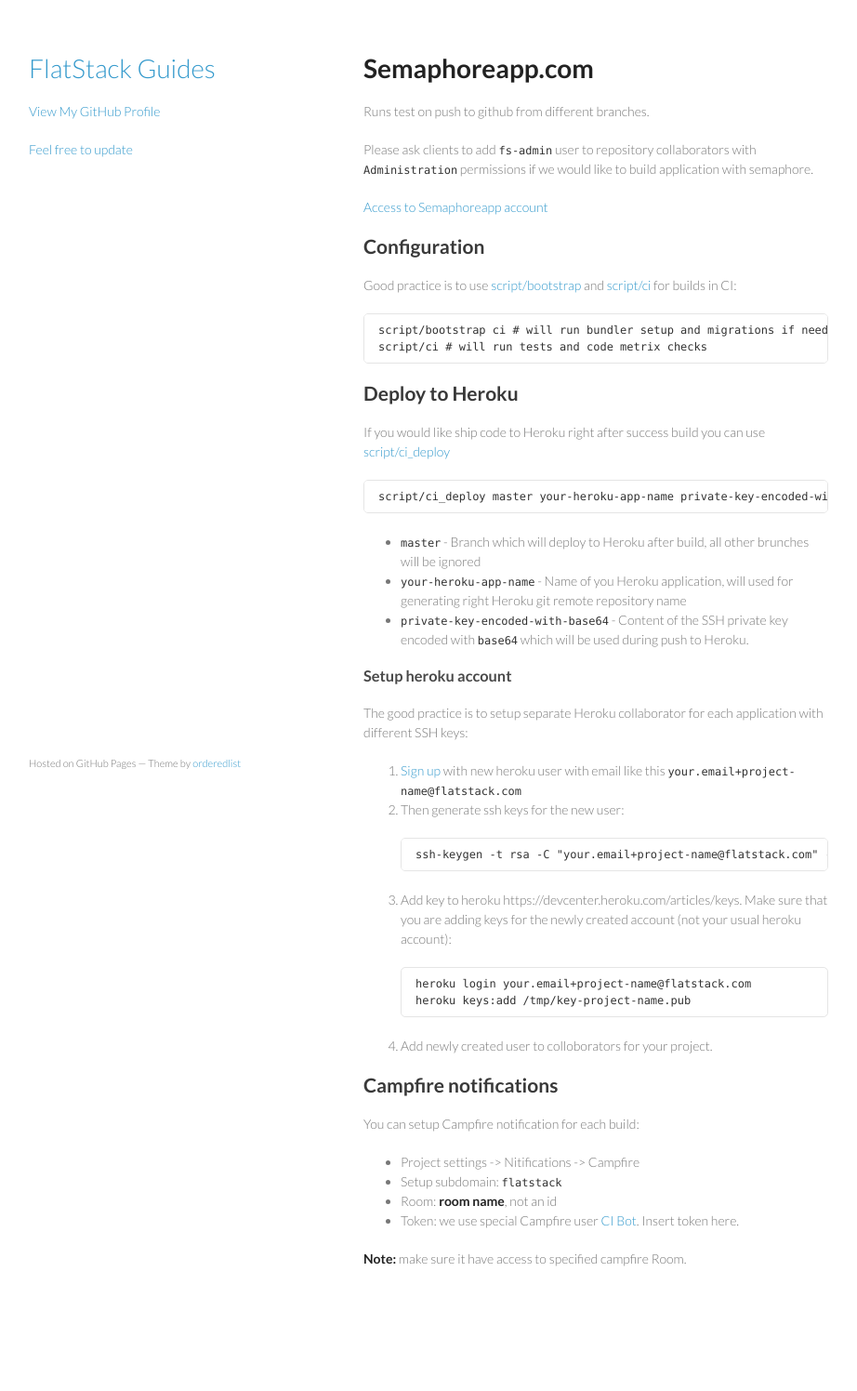
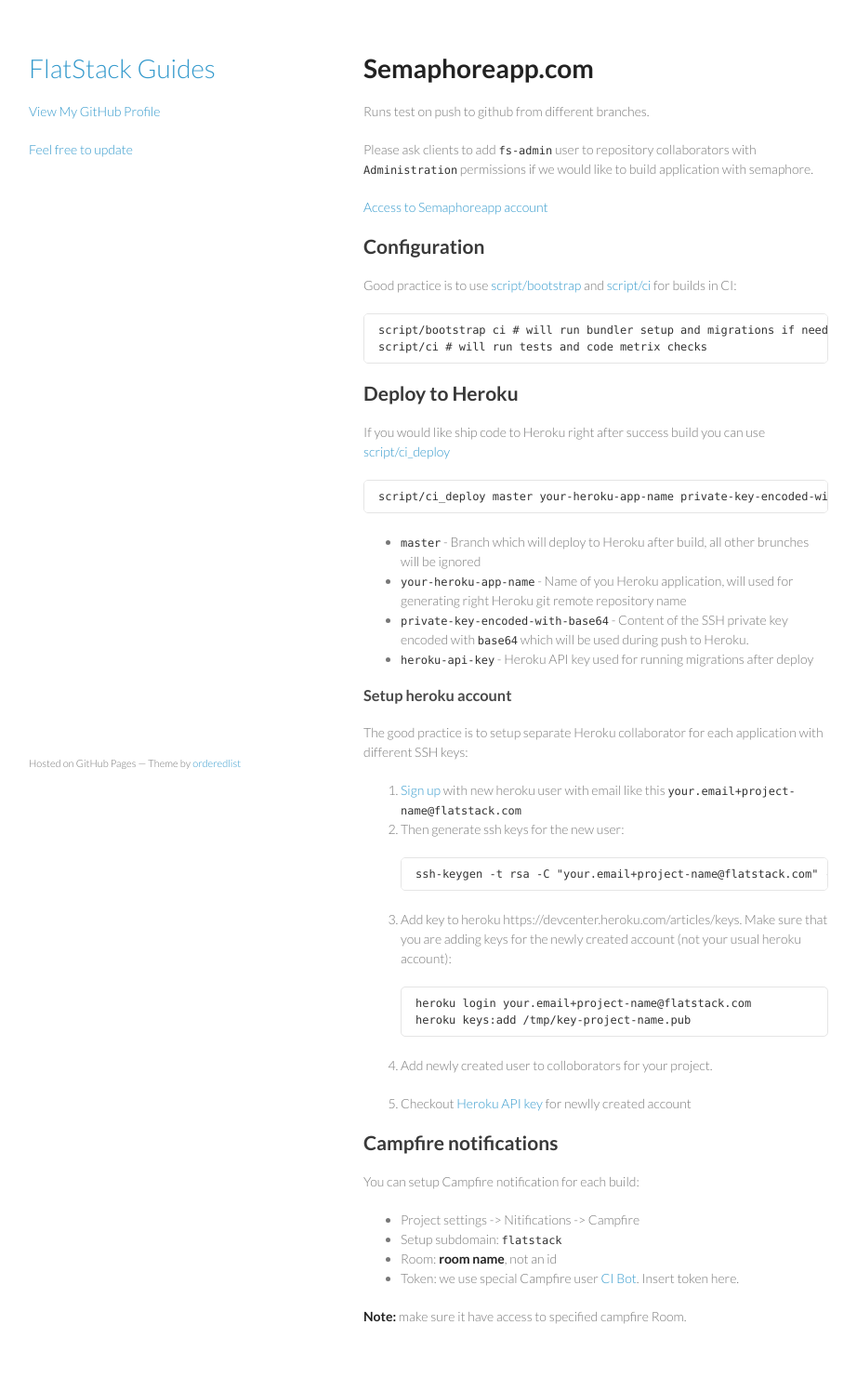
Before and after one commit to mike-burns/fs.github.com, a Jekyll site: the page built from dev/ci-semaphoreapp.md, in a window 1280 px wide. Shown: the whole page at 93% size, without its empty margins (179-1101 px from the left). Built offline with Jekyll 4.4.1, drawn with Linux system fonts in a browser that asks for light colours; before the commit the page ends 1434 px from its top, so only the background shows below that.

Commit message:
Update dev/ci-semaphoreapp.md

```diff
--- a/dev/ci-semaphoreapp.md
+++ b/dev/ci-semaphoreapp.md
@@ -23,11 +23,12 @@ Good practice is to use [script/bootstrap](https://github.com/fs/rails3-base/blo
 
 If you would like ship code to Heroku right after success build you can use [script/ci_deploy](https://github.com/fs/rails3-base/blob/develop/script/ci_deploy)
 
-    script/ci_deploy master your-heroku-app-name private-key-encoded-with-base64
+    script/ci_deploy master your-heroku-app-name private-key-encoded-with-base64 heroku-api-key
 
 * `master` - Branch which will deploy to Heroku after build, all other brunches will be ignored
 * `your-heroku-app-name` - Name of you Heroku application, will used for generating right Heroku git remote repository name
 * `private-key-encoded-with-base64` - Content of the SSH private key encoded with `base64` which will be used during push to Heroku.
+* `heroku-api-key` - Heroku API key used for running migrations after deploy
 
 ### Setup heroku account
 
@@ -46,6 +47,8 @@ The good practice is to setup separate Heroku collaborator for each application
 
 4. Add newly created user to colloborators for your project.
 
+5. Checkout [Heroku API key](https://dashboard.heroku.com/account) for newlly created account
+
 ## Campfire notifications
 
 You can setup Campfire notification for each build:
```
